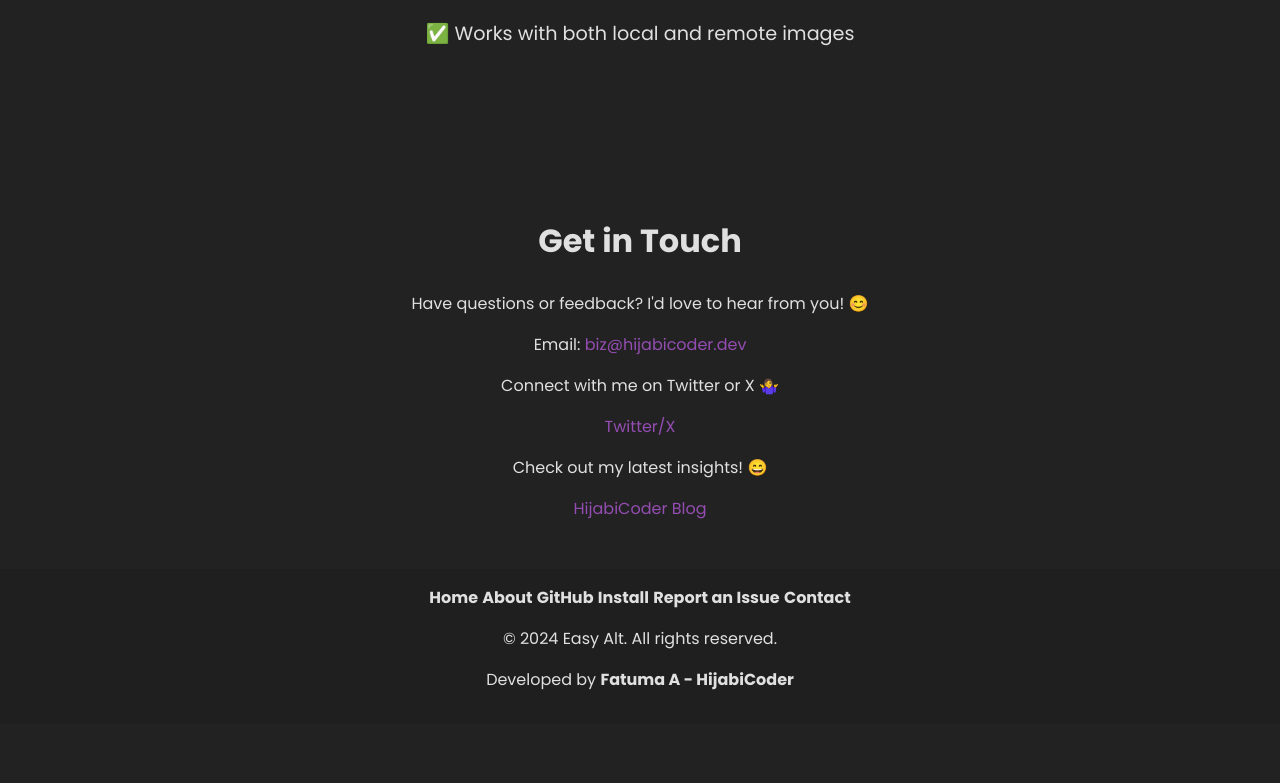
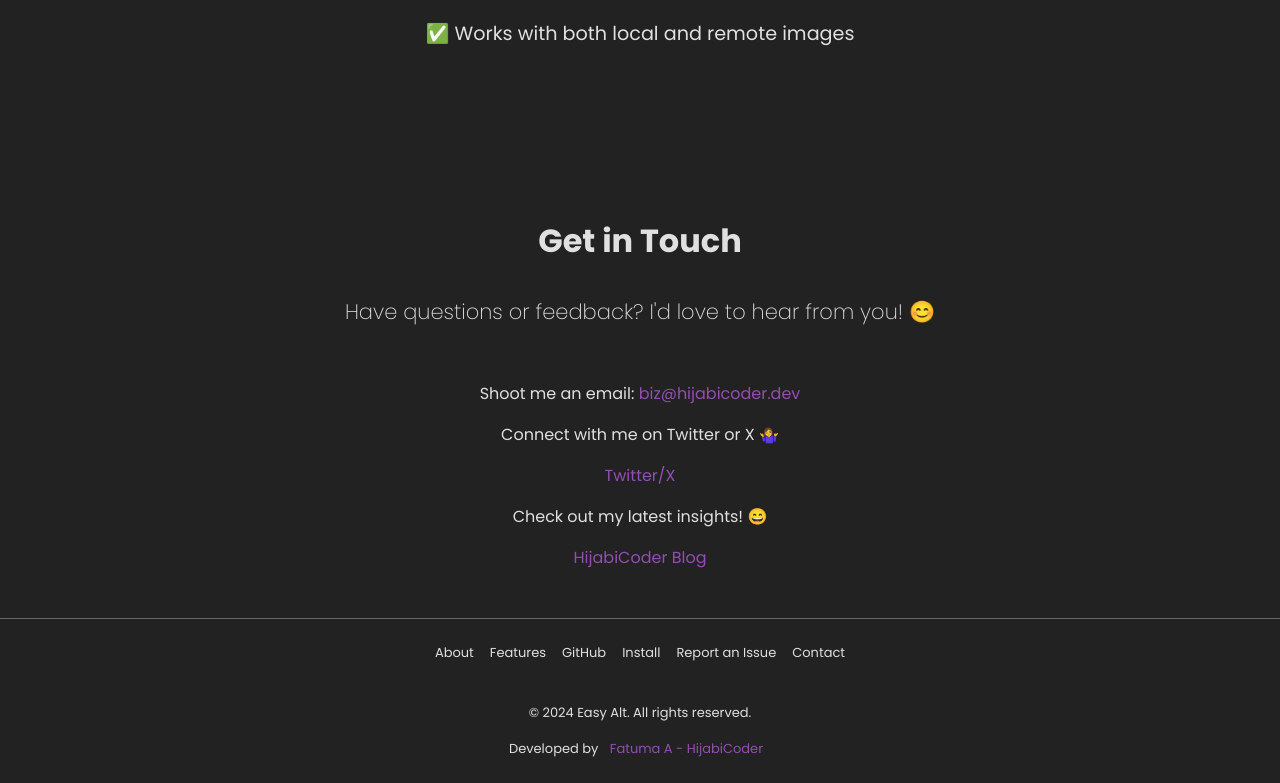
Before and after one commit to FatumaA/easy-alt-website, a plain HTML site: page index.html in a window 1280 px wide. Shown: the part 1855-2638 px from the top of the page. Before the commit the page ends 2579 px from the top, so only its background shows below. Drawn offline with Linux system fonts and the light colour scheme.

Commit message:
style: add footer  basic styles

```diff
--- a/index.html
+++ b/index.html
@@ -19,6 +19,7 @@
         <div class="menu-icon"></div>
         <div class="nav-links">
             <a href="#about">About</a>
+            <a href="#features">Features</a>
             <a href="https://github.com/FatumaA/easy-alt" target="_blank">GitHub</a>
             <a href="https://marketplace.visualstudio.com/items?itemName=FatumaA.easy-alt" target="_blank">Install</a>
             <a href="https://github.com/FatumaA/easy-alt/issues/new" target="_blank">Report an Issue</a>
@@ -104,8 +105,8 @@
         </section>
         <section id="contact">
             <h2>Get in Touch</h2>
-            <p>Have questions or feedback? I'd love to hear from you! 😊</p>
-            <p>Email: <a href="mailto:biz@hijabicoder.dev">biz@hijabicoder.dev</a></p>
+            <p id="contact-desc">Have questions or feedback? I'd love to hear from you! 😊</p>
+            <p>Shoot me an email: <a href="mailto:biz@hijabicoder.dev">biz@hijabicoder.dev</a></p>
             <p>Connect with me on Twitter or X 🤷‍♀️</p>
             <a href="https://github.com/Jake-Jasper">Twitter/X</a>
             <p>Check out my latest insights! 😄</p>
@@ -113,18 +114,18 @@
         </section>
     </main>
     <footer>
-        <div>
-            <a href="index.html">Home</a>
-            <a href="about.html">About</a>
-            <a href="https://github.com/Jake-Jasper/easy-alt">GitHub</a>
-            <a href="https://github.com/Jake-Jasper/easy-alt/releases">Install</a>
-            <a href="https://github.com/Jake-Jasper/easy-alt/issues">Report an Issue</a>
-            <a href="contact.html">Contact</a>
+        <div class="footer-links">
+            <a href="#about">About</a>
+            <a href="#features">Features</a>
+            <a href="https://github.com/FatumaA/easy-alt" target="_blank">GitHub</a>
+            <a href="https://marketplace.visualstudio.com/items?itemName=FatumaA.easy-alt" target="_blank">Install</a>
+            <a href="https://github.com/FatumaA/easy-alt/issues/new" target="_blank">Report an Issue</a>
+            <a href="#contact">Contact</a>
         </div>
 
-        <div>
+        <div class="footer-info">
             <p>&copy; 2024 Easy Alt. All rights reserved.</p>
-            <p> Developed by <a href="https://github.com/Jake-Jasper">Fatuma A - HijabiCoder</a></p>
+            <p>Developed by <a href="https://github.com/FatumaA/" id="footer-link">Fatuma A - HijabiCoder</a></p>
         </div>
     </footer>
     <script src="script.js"></script>
--- a/style.css
+++ b/style.css
@@ -101,31 +101,13 @@ h2 {
     font-size: 32px;
 }
 
-.btn {
-    background-color: var(--primary-color);
-    color: white;
-    border: none;
-    border-radius: 4px;
-    padding: 0.5rem 1rem;
-    cursor: pointer;
-    margin-right: 1rem;
-    font-size: 1rem;
-}
-.btn-sec{
-    border-bottom: 2px solid var(--primary-color);
-    cursor: pointer;
-}
 
-.btn:hover {
-    background-color: var(--hover-color);
-}
 
 section#about > p{
     font-size: 21px;
     font-weight: 200;
     line-height: 2;
     margin-bottom: 3rem;
-
 }
 .points-container {
     display: flex;
@@ -200,7 +182,12 @@ section#about > p{
 }
 
 
-
+#contact-desc{
+    font-size: 21px;
+    font-weight: 200;
+    line-height: 2;
+    margin-bottom: 3rem;
+}
 span {
     display: block;
     margin: 0.5rem 0;
@@ -215,21 +202,55 @@ a:hover {
     text-decoration: underline;
 }
 
+
+
 footer {
-    background-color: var(--footer-background-color);
-    color: var(--footer-text-color);
+    font-size: small;
+    background-color: var(--background-color);
+    color: var(--text-color);
     padding: 1rem;
-    text-align: center;
+    border-top: 0.5px solid #666;
+    display: flex;
+    flex-direction: column;
+    align-items: center;
+    gap: 1.5rem;
+}
+
+footer > div {
+    max-width: 1200px;
+    margin: 0 auto;
+    display: flex;
+    flex-wrap: wrap;
+    justify-content: center;
 }
 
 footer a {
-    color: var(--footer-text-color);
+    color: var(--nav-text-color);
     text-decoration: none;
-    font-weight: bold;
+    transition: color 0.3s ease;
+    padding: 0.5rem;
 }
 
 footer a:hover {
+    color: var(--secondary-color);
     text-decoration: underline;
+}
+#footer-link{
+    color: var(--primary-color);
+}
+
+
+footer p {
+    margin: 0.5rem 0;
+    text-align: center;
+    width: 100%;
+}
+
+@media (max-width: 768px) {
+    footer > div {
+        flex-direction: column;
+        align-items: center;
+    }
 }
 
 /* Theme toggler? */
@@ -284,6 +305,26 @@ footer a:hover {
   .slider.round:before {
     border-radius: 50%;
   }
+
+  .btn {
+    background-color: var(--primary-color);
+    color: white;
+    border: none;
+    border-radius: 4px;
+    padding: 0.5rem 1rem;
+    cursor: pointer;
+    margin-right: 1rem;
+    font-size: 1rem;
+}
+.btn-sec{
+    color: var(--primary-color);
+    border-bottom: 2px solid var(--primary-color);
+    cursor: pointer;
+}
+
+.btn:hover {
+    background-color: var(--hover-color);
+}
 
 /* responsive */
 @media (max-width: 768px) {
```
